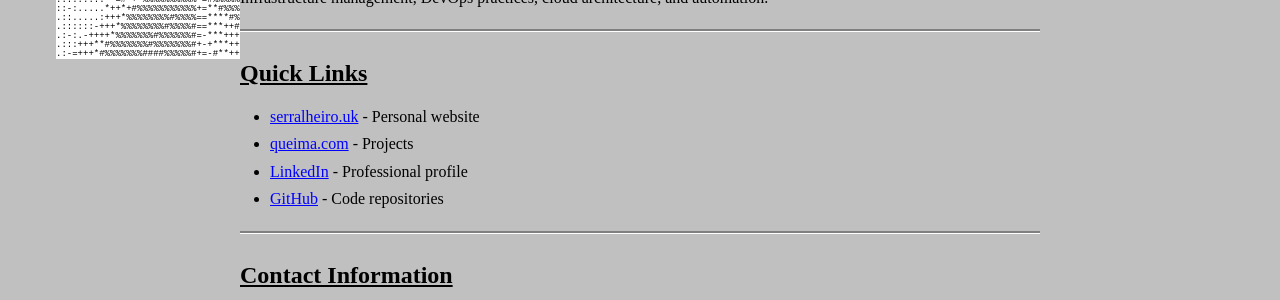
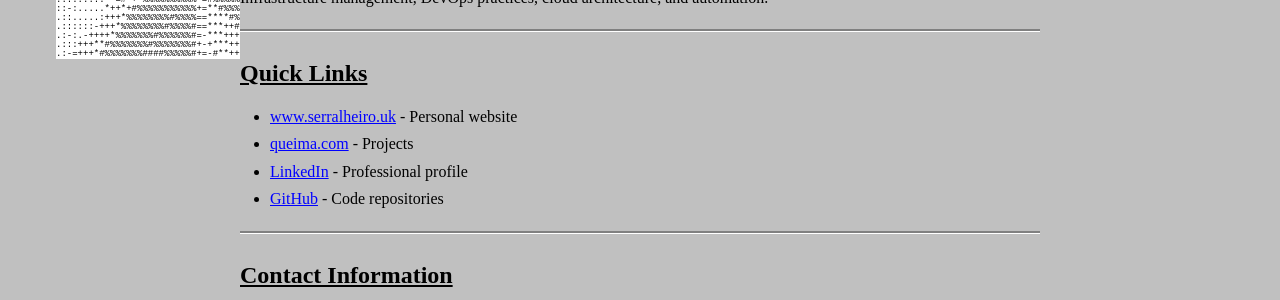
Before and after one commit to serral/serral.github.io, a Jekyll site: the page built from index.html, in a window 1280 px wide and 1009 px high. Shown: the part 470-770 px from the top of the window. Built offline with Jekyll 4.4.1, drawn with Linux system fonts in a browser that asks for light colours.

Commit message:
Update personal website URL to www.serralheiro.uk

```diff
--- a/index.html
+++ b/index.html
@@ -42,7 +42,7 @@ sitemap:
       <h2>Quick Links</h2>
       <div class="links">
         <ul>
-          <li><a href="http://serralheiro.uk" class="link-item" target="_blank" rel="noopener noreferrer">serralheiro.uk</a> - Personal website</li>
+          <li><a href="http://www.serralheiro.uk" class="link-item" target="_blank" rel="noopener noreferrer">www.serralheiro.uk</a> - Personal website</li>
           <li><a href="http://queima.com" class="link-item" target="_blank" rel="noopener noreferrer">queima.com</a> - Projects</li>
           <li><a href="https://linkedin.com/in/serralheiro" class="link-item" target="_blank" rel="noopener noreferrer">LinkedIn</a> - Professional profile</li>
           <li><a href="https://github.com/serral" class="link-item" target="_blank" rel="noopener noreferrer">GitHub</a> - Code repositories</li>
```
